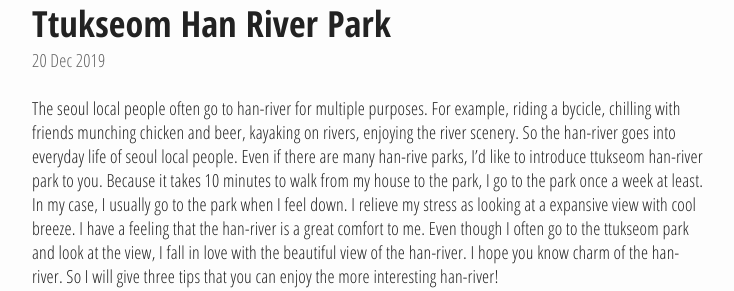
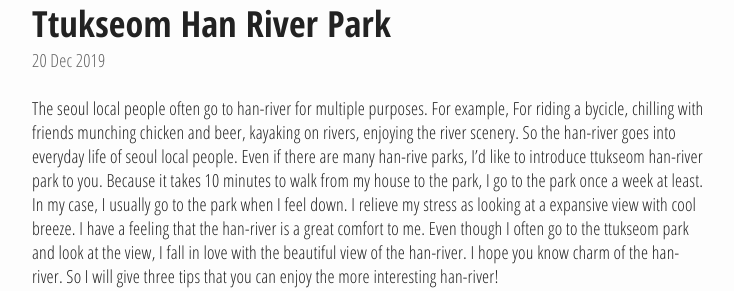
Before and after one commit to daysie0917/yourseoulmate, a Jekyll site: the page built from _posts/2019-12-20-The best place to be comforted by cool breeze, Ttukseom Han River Park.md, in a window 1280 px wide and 900 px high, scrolled down 691 px, cut to the strip 164-455 px from the top of the window. Shown: the whole strip, without its empty margins (270-1004 px from the left). Built offline with Jekyll 4.4.1, drawn with Linux system fonts in a browser that asks for light colours; comment, search, counter and statistics services are not loaded.

Commit message:
Update 2019-12-20-The best place to be comforted by cool breeze, Ttukseom Han River Park.md

```diff
--- a/_posts/2019-12-20-The best place to be comforted by cool breeze, Ttukseom Han River Park.md
+++ b/_posts/2019-12-20-The best place to be comforted by cool breeze, Ttukseom Han River Park.md
@@ -17,7 +17,7 @@ tags:
 description: The seoul local people often go to han-river for multiple purposes. For example, riding a bycicle, chilling with friends munching chicken and beer, kayaking on rivers, enjoying the river scenery. So the han-river goes into everyday life of seoul local people.
 ---
 
-The seoul local people often go to han-river for multiple purposes. For example, riding a bycicle, chilling with friends munching chicken and beer, kayaking on rivers, enjoying the river scenery. So the han-river goes into everyday life of seoul local people. Even if there are many han-rive parks, I’d like to introduce ttukseom han-river park to you. Because it takes 10 minutes to walk from my house to the park, I go to the park once a week at least. In my case, I usually go to the park when I feel down. I relieve my stress as looking at a expansive view with cool breeze. I have a feeling that the han-river is a great comfort to me. Even though I often go to the ttukseom park and look at the view, I fall in love with the beautiful view of the han-river. I hope you know charm of the han-river. So I will give three tips that you can enjoy the more interesting han-river!
+The seoul local people often go to han-river for multiple purposes. For example, For riding a bycicle, chilling with friends munching chicken and beer, kayaking on rivers, enjoying the river scenery. So the han-river goes into everyday life of seoul local people. Even if there are many han-rive parks, I’d like to introduce ttukseom han-river park to you. Because it takes 10 minutes to walk from my house to the park, I go to the park once a week at least. In my case, I usually go to the park when I feel down. I relieve my stress as looking at a expansive view with cool breeze. I have a feeling that the han-river is a great comfort to me. Even though I often go to the ttukseom park and look at the view, I fall in love with the beautiful view of the han-river. I hope you know charm of the han-river. So I will give three tips that you can enjoy the more interesting han-river!
 
 ![Ttukseom](/img1/03/dd3.jpg)
 
```
Also changed, not shown: other parts of _posts/2019-12-20-The best place to be comforted by cool breeze, Ttukseom Han River Park.md (+1 -1 lines).
